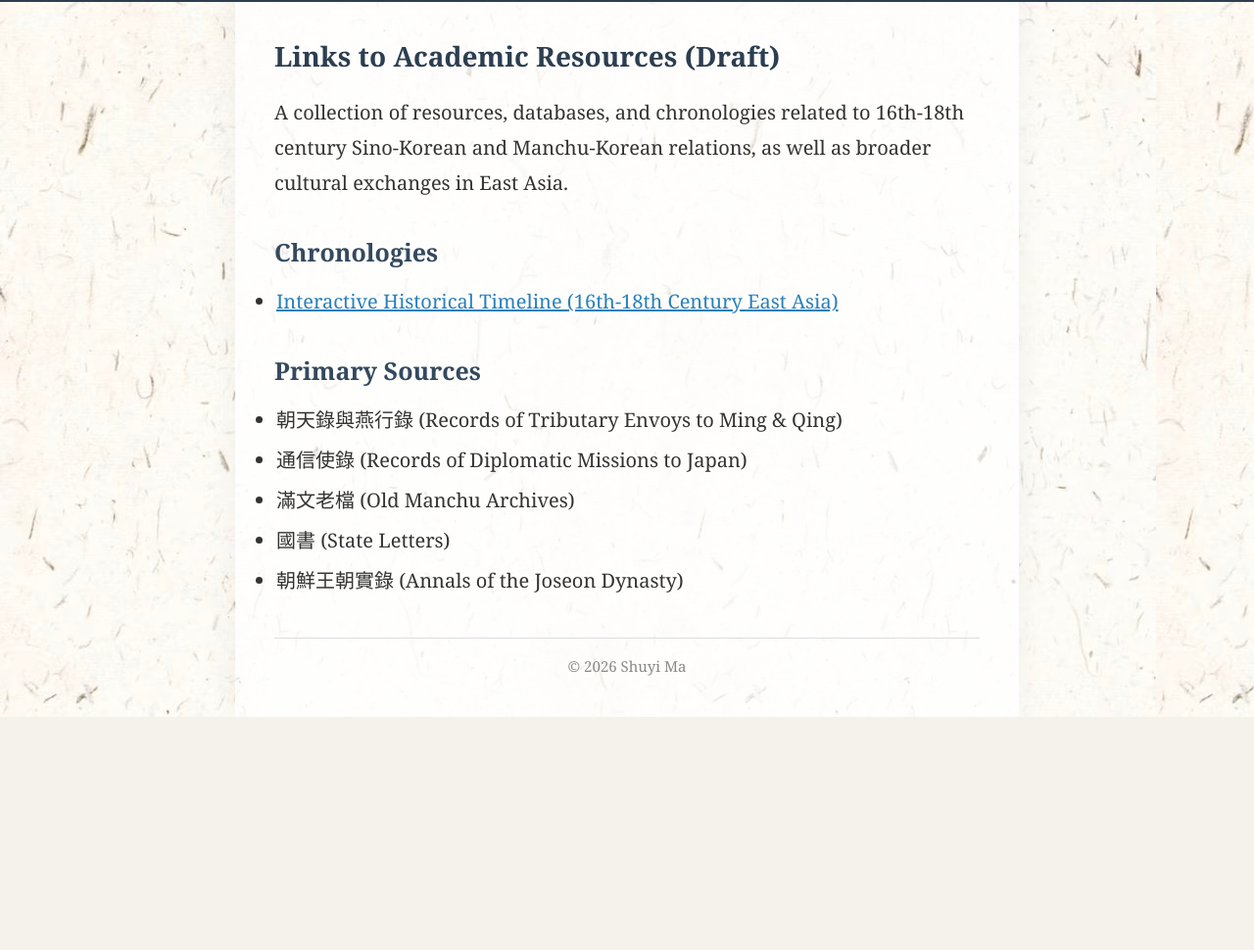
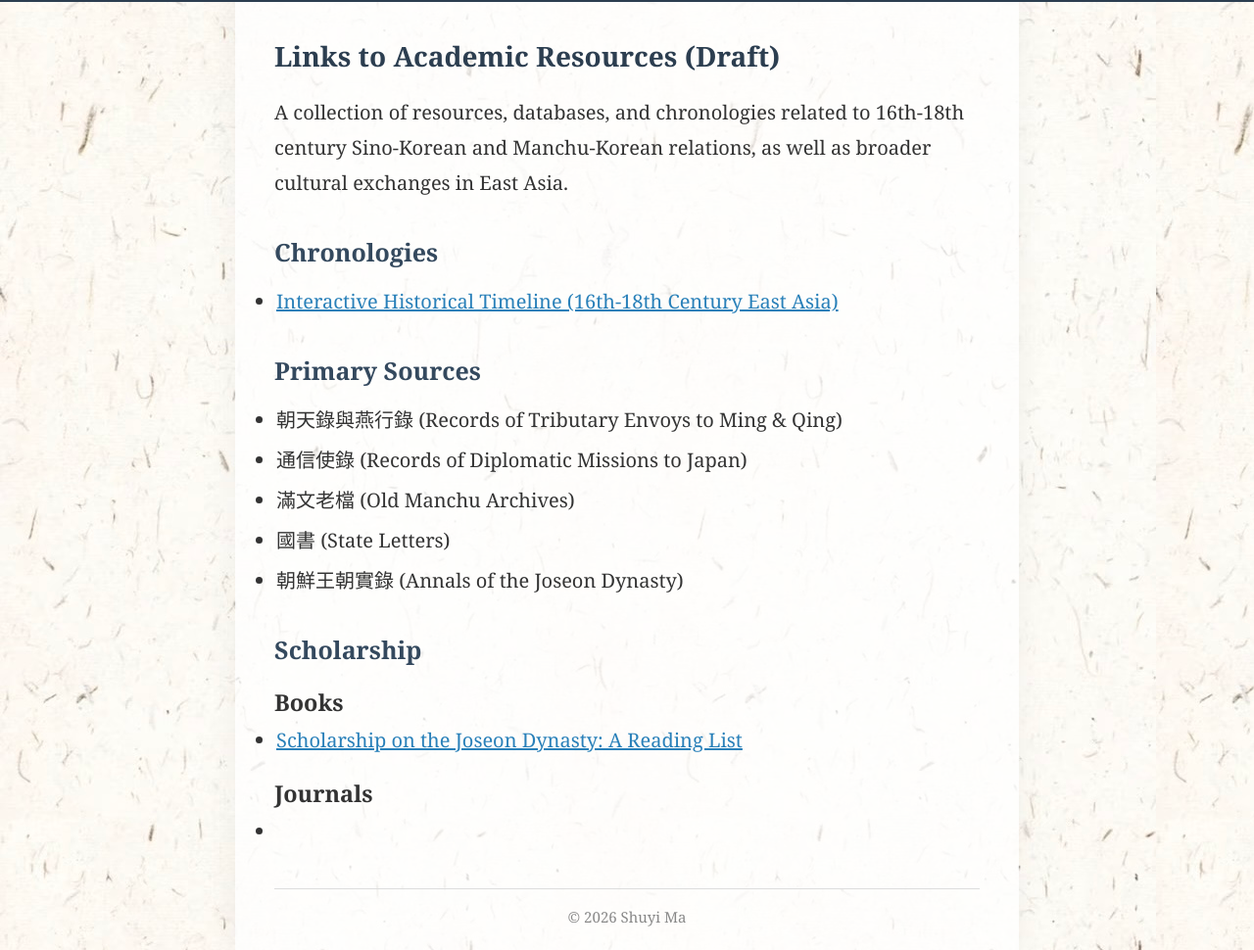
Before and after one commit to sheranma1/sheranma1.github.io, a plain HTML site: page resources.html in a window 1280 px wide. Shown: the part 68-1038 px from the top of the page at 98% size. Before the commit the page ends 800 px from the top, so only its background shows below. Drawn offline with Linux system fonts and the light colour scheme.

Commit message:
Restore Scholarship section to resources.html

```diff
--- a/resources.html
+++ b/resources.html
@@ -37,6 +37,19 @@
         <li>朝鮮王朝實錄 (Annals of the Joseon Dynasty)</li>
     </ul>
 
+    <h2>Scholarship</h2>
+
+    <h3>Books</h3>
+    <ul>
+        <li><a href="https://www.douban.com/doulist/162980002/" target="_blank">Scholarship on the Joseon Dynasty: A
+                Reading List</a></li>
+    </ul>
+
+    <h3>Journals</h3>
+    <ul>
+        <li><!-- Add journal links here --></li>
+    </ul>
+
     <footer>
         &copy; 2026 Shuyi Ma
     </footer>
```
